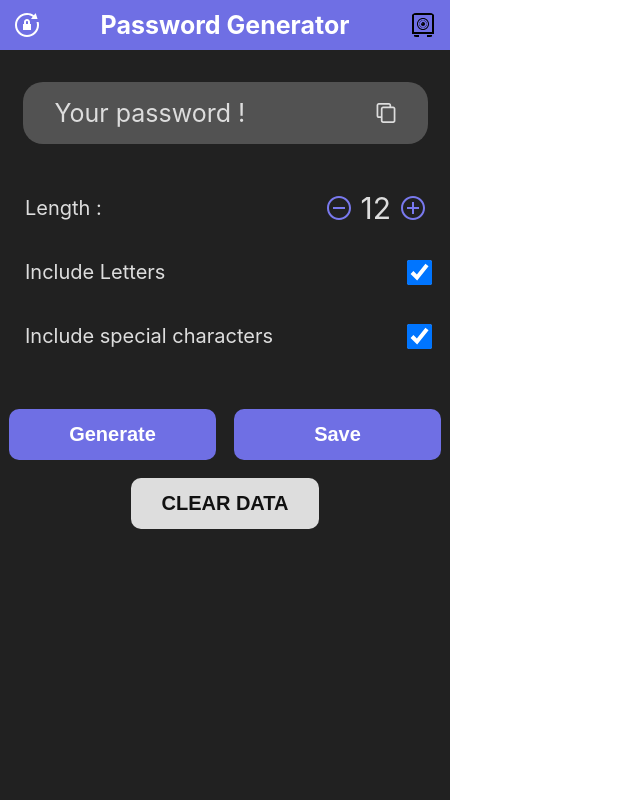
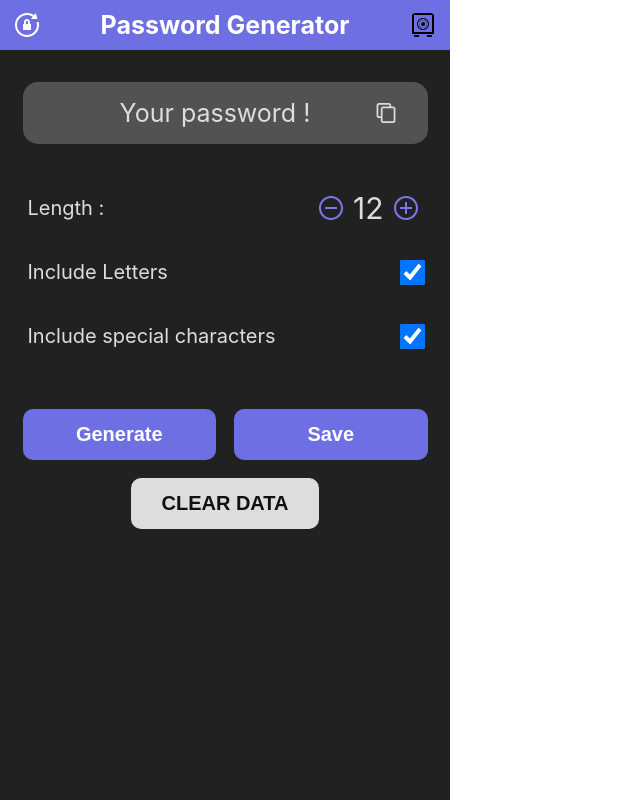
Before and after one commit to EvanKoe/pswgen-react, a React (Create React App) app: page /index.html/ in a window 1280 px wide. Shown: the whole page, without its empty margins (0-640 px from the left). Built offline with nearby package versions, Linux system fonts and the light colour scheme.

Commit message:
patched few bugs

```diff
--- a/src/Generator/Gen.css
+++ b/src/Generator/Gen.css
@@ -8,11 +8,13 @@
   color: #ddd;
   font-size: 25px;
   display: flex;
+  margin-left: auto;
+  margin-right: auto;
 }
 
 .pswDiv {
   display: flex;
-  border-radius: 20px;
+  border-radius: 15px;
   background-color: #525252;
   margin: 32px 5%;
   padding: 16px 32px;
@@ -41,7 +43,7 @@
 
 .img {
   fill: #ddd;
-  margin-left: auto;
+  position: relative;
   animation: all 0.2s ease-in-out;
 }
 
@@ -64,7 +66,7 @@
 
 .check {
   color: #ddd;
-  margin-left: 10px;
+  margin-left: 5px;
   font-size: 20px;
 }
 
@@ -88,7 +90,7 @@
 
 .optionDiv {
   display: flex;
-  padding: 0 15px;
+  padding: 0 5%;
   align-items: center;
 }
 
--- a/src/Generator/Gen.tsx
+++ b/src/Generator/Gen.tsx
@@ -50,8 +50,9 @@ const Generator = () => {
   }
 
   const toClip = () => {
-    if (password === 'Your password !')
+    if (password === 'Your password !') {
       return setError('Generate a password before copying it !')
+    }
     navigator.clipboard.writeText(password)
     setCopied('Password copied in your clipboard !')
   }
@@ -117,14 +118,14 @@ const Generator = () => {
       <div style={{ flexDirection: 'row', marginTop: 32, display: 'flex' }}>
         <input
           type="button"
-          style={{ flex: 1 }}
+          style={{ flex: 1, marginLeft: '5%' }}
           value="Generate"
           onClick={gen}
           className="button genBtn"
         />
         <input
           type="button"
-          style={{ flex: 1 }}
+          style={{ flex: 1, marginRight: '5%' }}
           value="Save"
           onClick={save}
           className="button genBtn"
--- a/src/Globals/Context.tsx
+++ b/src/Globals/Context.tsx
@@ -13,7 +13,8 @@ const GlobalProvider = ({ children }: any) => {
   const [time, setTime] = useState<Date>(new Date(0));
   const [master, setMaster] = useState<string | undefined>(undefined);
 
-  useEffect(() => console.log('edited ! time = ', time, ' and master = ', master), [time, master])
+  useEffect(() => { console.log('Master modified : ' + master)}, [master]);
+  useEffect(() => { console.log('Time modified : ' + time)}, [time]);
 
   return (
     <globales.Provider value={{
--- a/src/Globals/Middlewares.tsx
+++ b/src/Globals/Middlewares.tsx
@@ -35,8 +35,9 @@ const isPasswordSet = () => {
 * @returns your passwords
 */
 const getPasswords = (input: string) => {
-  if (input && !isPasswordCorrect(input) || !input)
+  if (input && !isPasswordCorrect(input) || !input) {
     throw 'Error : wrong password.';
+  }
   let p = localStorage.getItem('pass') as any;
   p = CryptoJs.AES.decrypt(p, input);
   p = JSON.parse(p.toString(CryptoJs.enc.Utf8));
--- a/src/SecureVault/Secure.tsx
+++ b/src/SecureVault/Secure.tsx
@@ -7,8 +7,6 @@ import {
   globales,
 } from '../Globals/Context';
 import { createMasterPassword, isPasswordCorrect, isPasswordSet } from '../Globals/Middlewares';
-
-const CryptoJs = require('crypto-js');
 
 const Secure = ({ location }: any) => {
   const psw = location?.state?.psw;
@@ -55,8 +53,10 @@ const Secure = ({ location }: any) => {
         awaitTime = 60; break;
       case (5):
         setMsg('Erasing your data...');
-        localStorage.clear();
-        setIfPswSet(false);
+        setTimeout(() => {
+          localStorage.clear();
+          setIfPswSet(false);
+        }, 3000);
         break;
       default : setMsg('Wrong password. Please try again.');
     }
--- a/src/Vault/Vault.css
+++ b/src/Vault/Vault.css
@@ -37,6 +37,7 @@
   font-weight: bold;
   font-size: 25px;
   margin: 0 0;
+  cursor: default;
   padding-top: 5px;
   animation: color 0.2s ease-in-out;
 }
```
Lines whose indentation alone changed are shown as unchanged.
